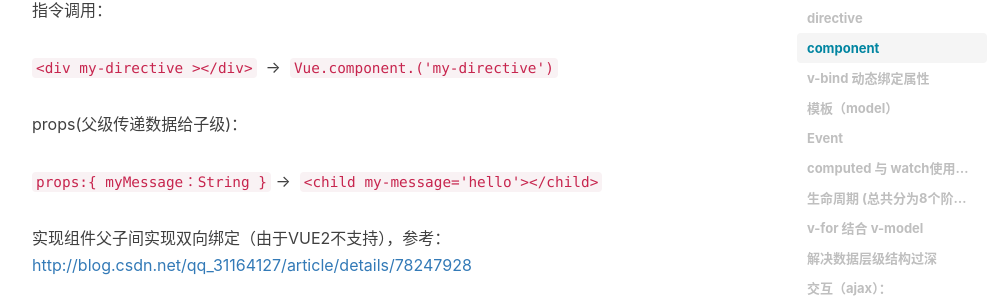
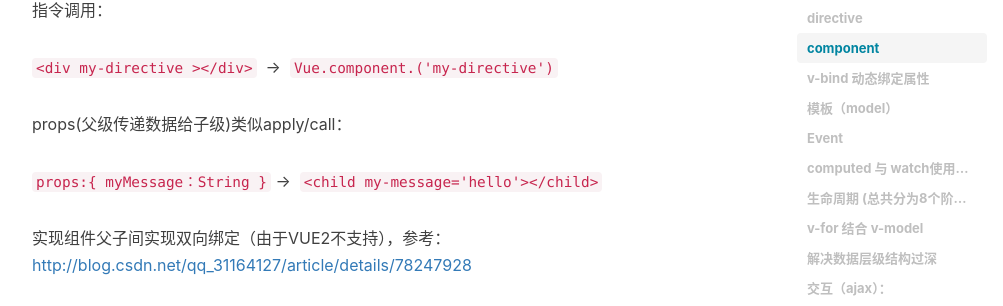
Before and after one commit to devin-huang/devin-huang.github.io, a Jekyll site: the page built from _posts/2017-08-01-Vue开发.md, in a window 1280 px wide and 900 px high, scrolled down 1485 px. Shown: the part 146-452 px from the top of the window, without its empty margins (233-1236 px from the left). Built offline with Jekyll 4.4.1, drawn with Linux system fonts in a browser that asks for light colours; nearby versions of some CDN libraries; comment, search, counter and statistics services are not loaded.

Commit message:
Update 2017-08-01-Vue开发.md

```diff
--- a/_posts/2017-08-01-Vue开发.md
+++ b/_posts/2017-08-01-Vue开发.md
@@ -50,7 +50,7 @@ tags:
 
 `<div my-directive ></div>`   ->  `Vue.component.('my-directive')`
 
-props(父级传递数据给子级)：
+props(父级传递数据给子级)类似apply/call：
 
 `props:{ myMessage：String }` ->  `<child my-message='hello'></child>`
 
```
